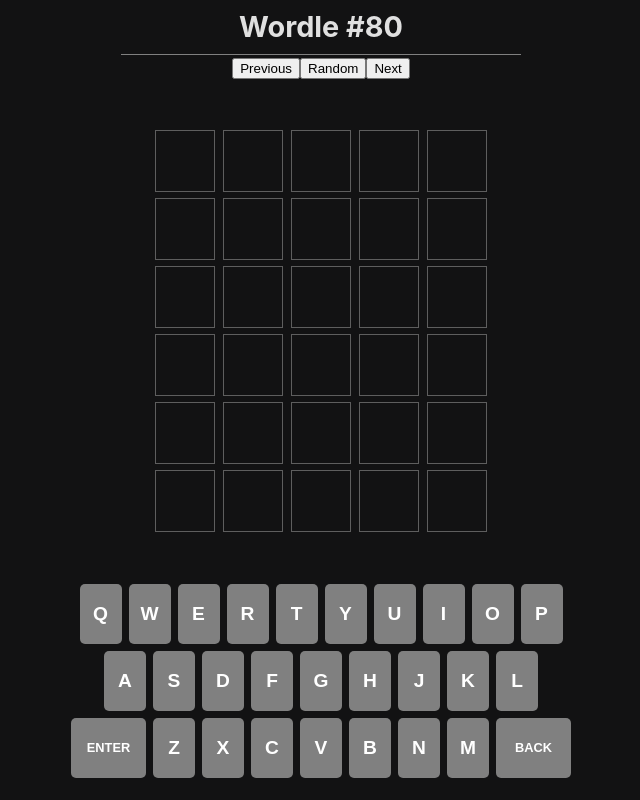
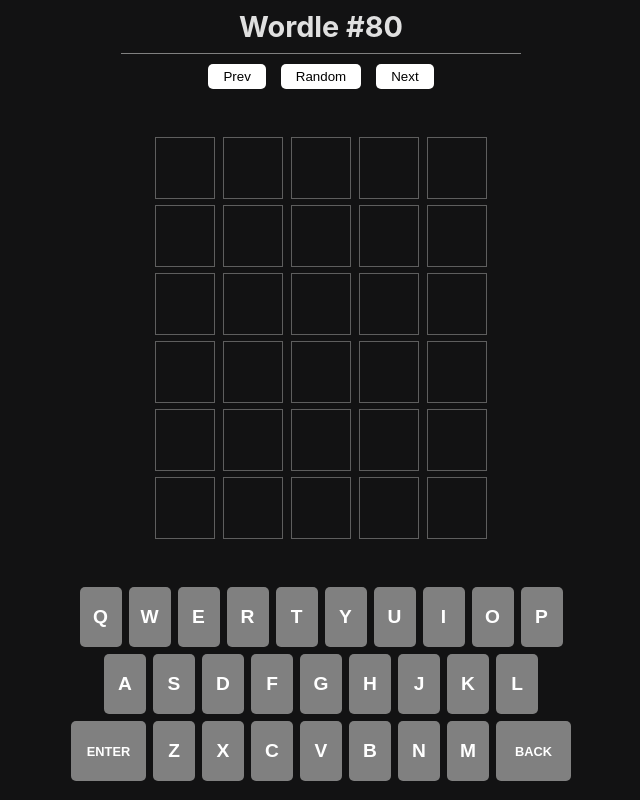
Before and after one commit to aladores/wordle-clone-react, a React (Vite) app: page / in a window 1280 px wide. Shown: the whole page, without its empty margins (319-959 px from the left). Built offline with nearby package versions, Linux system fonts and the light colour scheme.

Commit message:
Add day button functions

```diff
--- a/src/App.css
+++ b/src/App.css
@@ -23,6 +23,19 @@
   gap: 15px;
 }
 
+.day-controls {
+  display: flex;
+  gap: 15px;
+  padding-top: 10px;
+}
+
+.day-control-button {
+  padding: 5px 15px 5px 15px;
+
+  border: none;
+  border-radius: 5px;
+  background-color: white;
+}
 .main-container {
   display: flex;
   flex-direction: column;
--- a/src/App.jsx
+++ b/src/App.jsx
@@ -35,8 +35,31 @@
     console.log("setting winning word");
     console.log("Winning Word: ", wordList[day]["Word"]);
     setWinningWord(wordList[day]["Word"]);
-  }, []);
+  }, [day]);
 
+  function handlePrev() {
+    if (day === 0) {
+      //Show Modal?
+      showModal("Cannot go back");
+      console.log("Error, cannot go back");
+      return;
+    }
+    setDay((prevDay) => prevDay - 1);
+  }
+
+  function handleRandom() {
+    const randomDay = Math.floor(Math.random() * wordList.length);
+    setDay(randomDay);
+  }
+
+  function handleNext() {
+    if (day === 100) {
+      showModal("Cannot go forward");
+      console.log("Error, cannot got forward");
+      return;
+    }
+    setDay((prevDay) => prevDay + 1);
+  }
   function handleClick(event) {
     handleNewLetter(event);
   }
@@ -240,9 +263,15 @@
       <div className="modal-container">{modalElements}</div>
       <Header day={day} />
       <div className="day-controls">
-        <button className="day-control-button">Previous</button>
-        <button className="day-control-button">Random</button>
-        <button className="day-control-button">Next</button>
+        <button onClick={handlePrev} className="day-control-button">
+          Prev
+        </button>
+        <button onClick={handleRandom} className="day-control-button">
+          Random
+        </button>
+        <button onClick={handleNext} className="day-control-button">
+          Next
+        </button>
       </div>
       <main className="main-container">
         <Board
--- a/src/components/modal/Modal.jsx
+++ b/src/components/modal/Modal.jsx
@@ -1,8 +1,9 @@
+/* eslint-disable react/prop-types */
 import "./Modal.css";
 
 function Modal(props) {
   return (
-    <div className="modal" style={{position: `${props.index * 100}px`}} >
+    <div className="modal" style={{ position: `${props.index * 100}px` }}>
       <p>{props.message}</p>
     </div>
   );
--- a/src/index.css
+++ b/src/index.css
@@ -33,19 +33,16 @@
 @media (max-width: 400px) {
   /* Keyboard.css */
   .keyboard-button {
+    height: 50px;
     width: 30px;
   }
   .keyboard-special {
+    height: 50px;
     width: 50px;
   }
 }
 
 @media (min-width: 401px) and (max-width: 420px) {
-  /*Header.css*/
-  .header {
-    height: 50px;
-  }
-
   /* Keyboard.css */
   .keyboard-button {
     width: 33px;
```
